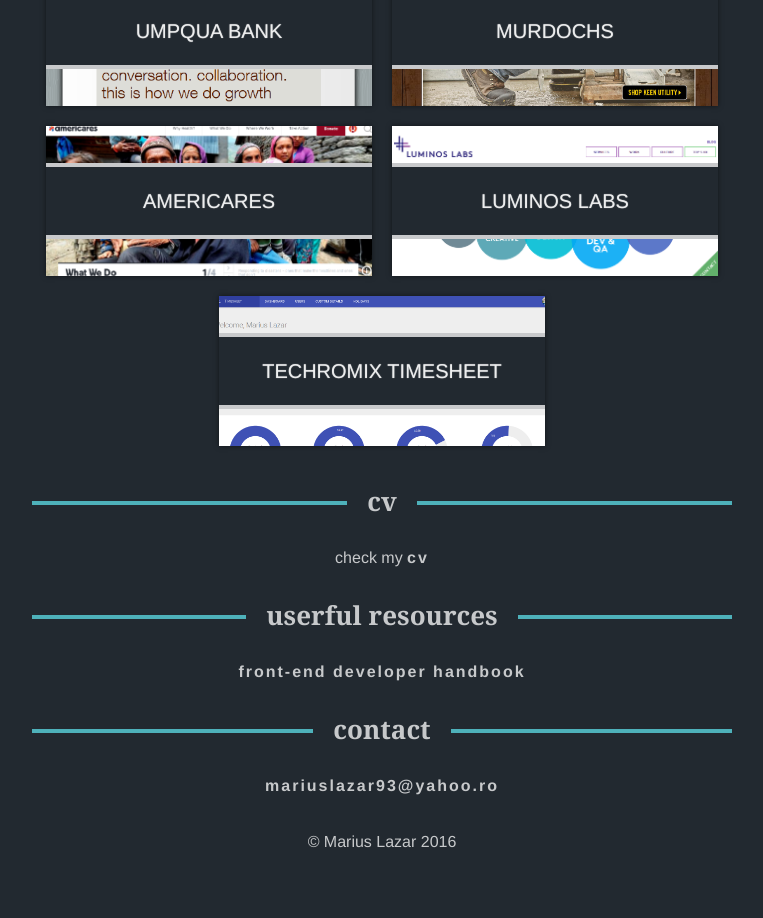
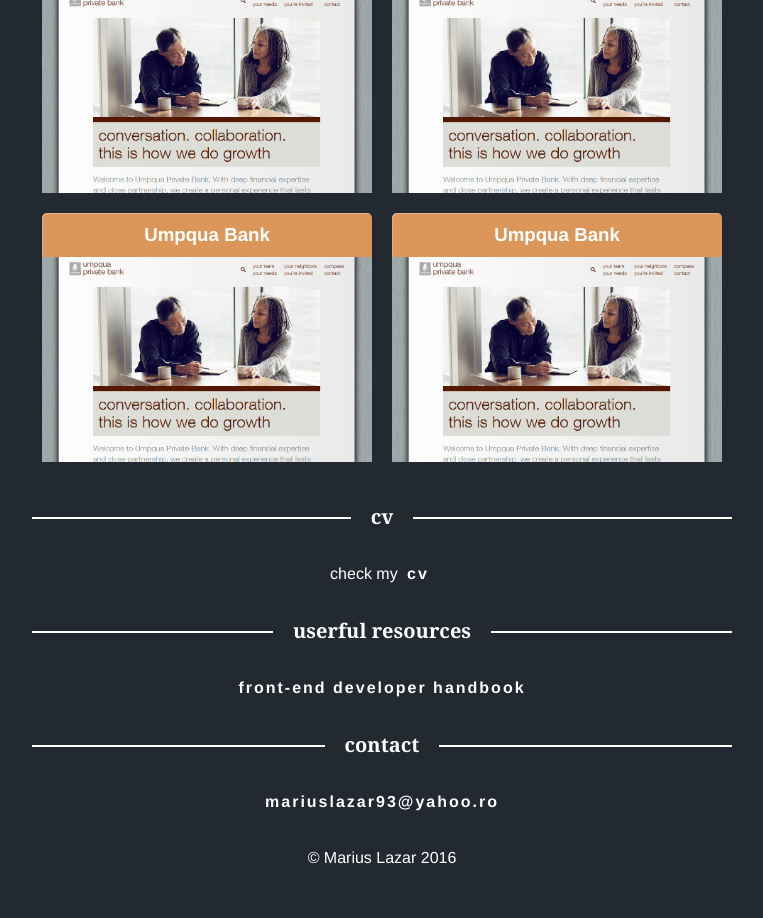
Before and after one commit to ukmadlz/mariuslazar93.github.io, a website: page index.html in a window 1280 px wide. Shown: the part 717-1635 px from the top of the page, without its empty margins (258-1021 px from the left). Drawn offline with Linux system fonts and the light colour scheme.

Commit message:
updated work section

```diff
--- a/index.html
+++ b/index.html
@@ -11,7 +11,8 @@
 <body>
     <div class="page-wrapper">
         <div class="page-content">
-            <header class="spacer-bottom-xl">
+            <header class="spacer-bottom-xl text-center">
+                <h1>Marius Lazar <small>portfolio</small></h1>
                 <nav>
                     <ul class="global-nav">
                         <li><a href="#bio" class="link primary">bio</a></li>
@@ -21,7 +22,6 @@
                         <li><a href="#contact" class="link primary">contact</a></li>
                     </ul>
                 </nav>
-                <h1>Marius Lazar <small>portfolio</small></h1>
             </header>
             <main>
                 <section id="bio" class="spacer-bottom-l">
@@ -47,29 +47,40 @@
                 <section id="work" class="spacer-bottom-l">
                     <h2 class="decorated-title spacer-bottom-l">work</h2>
                     <div class="projects-container">
-                        <a href="http://upb.techromix.com/" class="project-item" target="_blank" style="background-image: url('styles/images/assets/project1.png')">
-                            <div class="project-overlay">
-                                <h3 class="project-title">Umpqua Bank</h3>
+                        <a href="http://upb.techromix.com/" class="project-item" target="_blank">
+                            <h3 class="project-title">Umpqua Bank</h3>
+                            <div class="project-img-wrapper">
+                                <img class="img-responsive" src="styles/images/assets/project1.png" />
+                                <div class="project-overlay">
+                                    <span class="eye-icon"></span>
+                                </div>
                             </div>
                         </a>
-                        <a href="http://www.murdochs.com/" class="project-item" target="_blank" style="background-image: url('styles/images/assets/project2.png')">
-                            <div class="project-overlay">
-                                <h3 class="project-title">Murdochs</h3>
+                        <a href="http://upb.techromix.com/" class="project-item" target="_blank">
+                            <h3 class="project-title">Umpqua Bank</h3>
+                            <div class="project-img-wrapper">
+                                <img class="img-responsive" src="styles/images/assets/project1.png" />
+                                <div class="project-overlay">
+                                    <span class="eye-icon"></span>
+                                </div>
                             </div>
                         </a>
-                        <a href="http://americares.org/" class="project-item" target="_blank" style="background-image: url('styles/images/assets/project3.png')">
-                            <div class="project-overlay">
-                                <h3 class="project-title">Americares</h3>
+                        <a href="http://upb.techromix.com/" class="project-item" target="_blank">
+                            <h3 class="project-title">Umpqua Bank</h3>
+                            <div class="project-img-wrapper">
+                                <img class="img-responsive" src="styles/images/assets/project1.png" />
+                                <div class="project-overlay">
+                                    <span class="eye-icon"></span>
+                                </div>
                             </div>
                         </a>
-                        <a href="http://www.luminoslasb.com/" class="project-item" target="_blank" style="background-image: url('styles/images/assets/project4.png')">
-                            <div class="project-overlay">
-                                <h3 class="project-title">Luminos Labs</h3>
-                            </div>
-                        </a>
-                        <a href="http://timesheet.techromix.com/" class="project-item" target="_blank" style="background-image: url('styles/images/assets/project5.png')">
-                            <div class="project-overlay">
-                                <h3 class="project-title">Techromix Timesheet</h3>
+                        <a href="http://upb.techromix.com/" class="project-item" target="_blank">
+                            <h3 class="project-title">Umpqua Bank</h3>
+                            <div class="project-img-wrapper">
+                                <img class="img-responsive" src="styles/images/assets/project1.png" />
+                                <div class="project-overlay">
+                                    <span class="eye-icon"></span>
+                                </div>
                             </div>
                         </a>
                     </div>
--- a/styles/sass/imports/components/_decorated-title.scss
+++ b/styles/sass/imports/components/_decorated-title.scss
@@ -3,13 +3,14 @@
     overflow: hidden;
     display: block;
 
-            &::before, &::after {
+    &::after,
+    &::before {
         content: '';
-                background: $border-color;
+        background: $primary-color;
         width: 50%;
         display: inline-block;
-                height: 4px;
-                margin-top:-2px;
+        height: 2px;
+        margin-top: -1px;
         vertical-align: middle;
         position: relative;
     }
--- a/styles/sass/imports/components/_projects.scss
+++ b/styles/sass/imports/components/_projects.scss
@@ -5,38 +5,79 @@
 }
 
 .project-item {
-    flex: 0 1 calc(50% - 2rem - 4px);
-    background-size: cover;
-    background-position: center;
+    flex: 1 1 calc(50% - 2rem - 4px);
+    background: $shark;
+    color: $primary-color;
+    margin: 1rem;
+    text-align: center;
     position: relative;
-    transition: all 0.2s ease;
-    height: 150px;
-    margin: 1rem;
-    box-shadow: 0 0 5px rgba(0,0,0,0.5);
-    transform: scale(1);
 
     &:hover {
-      transform: scale(1.1);
+        .project-overlay {
+            height: 100%;
+            transition: all 0.8s ease;
+
+            .eye-icon {
+                opacity: 1;
+                visibility: visible;
+                transform: translateY(0) rotate(-45deg);
+                transition: all 0.6s 0.2s ease;
+            }
+        }
+    }
+
+    .project-title {
+        margin: 0;
+        padding: 1rem 0;
+          background: $diSerria;
+        font-weight: bold;
+        box-shadow: inset 1px 1px 1px rgba(255, 255, 255, 0.3), 0 3px 3px rgba(0, 0, 0, 0.15), 0 3px 2px -2px rgba(0, 0, 0, 0.2);
+        color: $white;
+        border-top-left-radius:5px;
+        border-top-right-radius:5px;
     }
 }
 
-.project-overlay {
-    background-color: $shark;
-    background-blend-mode: difference;
-    transform: translateY(-50%);
-    text-align: center;
-    margin-top: 75px;
-    padding: 2px 0;
-    border-top: 4px solid $primary-color;
-    border-bottom: 4px solid $primary-color;
+.project-img-wrapper {
+    position: relative;
 }
 
-.project-title {
-    color: $white;
-    text-shadow: 0px 0px 1px $white;
-    font-size: 2rem;
-    font-weight: 400;
-    text-transform: uppercase;
-    padding: 2rem 0.5rem;
-    margin: 0;
+.project-overlay {
+    position: absolute;
+    top: 0;
+    left: 0;
+    width: 100%;
+    height: 0;
+    transition: all 0.5s ease;
+    background: rgba(0,0,0,0.8);
 }
+
+.eye-icon {
+    position: absolute;
+    top: 0;
+    left: 0;
+    bottom: 0;
+    right: 0;
+    margin: auto;
+    transform: translateY(-50px) rotate(-90deg);
+    opacity: 0;
+    visibility: hidden;
+}
+
+.eye-icon {
+    color: $diSerria;
+    width: 20px;
+    height: 20px;
+    border: 4px solid currentColor;
+    border-radius: 100%;
+}
+
+.eye-icon:before {
+    content: '';
+    position: absolute;
+    top: 20px;
+    left: 8px;
+    height: 16px;
+    width: 5px;
+    background-color: currentColor;
+}
--- a/styles/sass/imports/mixins/_typography.scss
+++ b/styles/sass/imports/mixins/_typography.scss
@@ -30,7 +30,7 @@
 h2{
   font-weight: 700;
   font-family: $serif;
-  font-size: 2.6rem;
+  font-size: 2rem;
   line-height: 2.6rem;
 }
 
--- a/styles/sass/imports/mixins/_variables.scss
+++ b/styles/sass/imports/mixins/_variables.scss
@@ -5,13 +5,15 @@
 /*************************************
 Colors
 *************************************/
-$white: rgba(255,255,255,0.75);
+$white: #fff;
 $black: rgba(0,0,0,0.75);
 $diSerria: #dc965a;
 $flushOrange: #ff7700;
 $fountainBlue: #4eb1ba;
 $cararra: #eaeaea;
 $shark: #222930;
+
+$newcolor: #009688;
 
 
 $primary-color: $white;
--- a/styles/sass/imports/shared/_buttons.scss
+++ b/styles/sass/imports/shared/_buttons.scss
@@ -1,22 +1,15 @@
-
-a{
+a {
     color: $primary-color;
     text-decoration: none;
 
-  &:hover{
+    &:hover {}
 
+    &:active {}
+
+    &:visited {}
 }
 
-  &:active{
-
-  }
-
-  &:visited{
-
-  }
-}
-
-.button{
+.button {
     width: auto;
     display: inline-block;
     text-decoration: none;
@@ -25,26 +18,52 @@
     text-align: center;
     box-sizing: border-box;
     color: #eee;
-  padding:10px 15px;
+    padding: 10px 15px;
     transition: all 0.3s linear;
-  &.primary{
+
+    &.primary {
         background-color: $accent-color;
     }
 }
 
-.link{
+.link {
     text-decoration: none;
     cursor: pointer;
     font-weight: bold;
     text-transform: lowercase;
     letter-spacing: 0.2rem;
-  &:hover{
-    text-decoration: underline;
+    position: relative;
+    padding:0 5px;
+    transition: all 0.3s ease;
+
+    &::before {
+        position: absolute;
+        left: 0;
+        bottom: -5px;
+        height: 3px;
+        width: 0;
+        opacity:0;
+        content: "";
+        display: block;
+        background: $accent-color;
+        transition: all 0.3s ease;
     }
 
-  &.primary{
-    &:hover{
+    &:hover {
+        text-decoration: none;
+
+        &::before {
+            content: "";
+            width: 100%;
+            opacity:1;
+            transition: all 0.3s ease;
+        }
+    }
+
+    &.primary {
+        &:hover {
             color: $accent-color;
+            transition: all 0.3s ease;
         }
     }
 }
--- a/styles/sass/imports/shared/_header.scss
+++ b/styles/sass/imports/shared/_header.scss
@@ -5,7 +5,6 @@
     .global-nav {
         list-style-type: none;
         padding: 0;
-        text-align:right;
         li {
             display: inline-block;
 
--- a/styles/sass/imports/shared/_utility.scss
+++ b/styles/sass/imports/shared/_utility.scss
@@ -4,7 +4,7 @@
 }
 
 .img-responsive{
-  display:inline-block;
+  display:block;
   max-width: 100%;
   height: auto;
 }
```
Also changed, not shown: styles/css/global.css, styles/css/global.min.css, 1 other file. Lines whose indentation alone changed are shown as unchanged.
